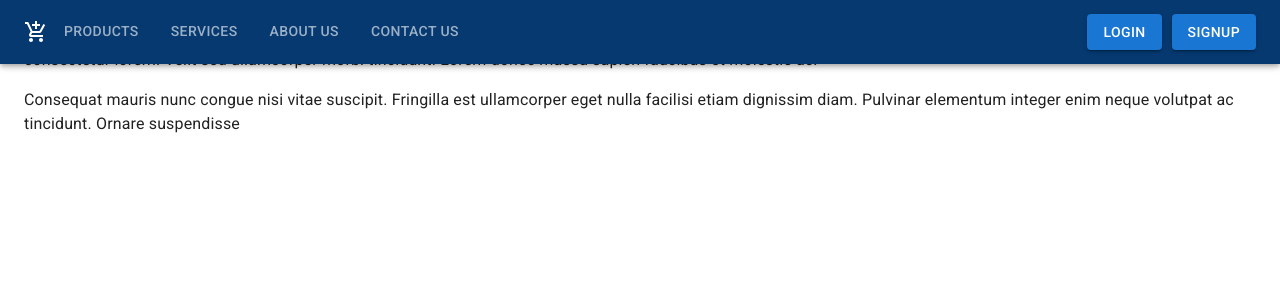
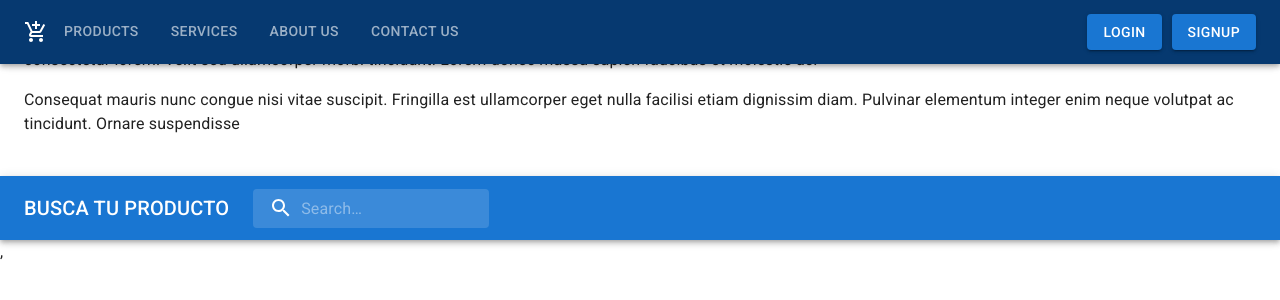
Before and after one commit to natagr23/Agro_App, a React (Create React App) app: page /components/Services/Services in a window 1280 px wide. Shown: the top 300 px of the page. Built offline with nearby package versions, Linux system fonts and the light colour scheme.

Commit message:
Setting search bar

```diff
--- a/public/index.html
+++ b/public/index.html
@@ -12,6 +12,9 @@
 
   <link rel="stylesheet" href="https://fonts.googleapis.com/icon?family=Material+Icons" />
 
+  <link rel="stylesheet" href="https://fonts.googleapis.com/css?family=Roboto:300,400,500,700&display=swap" />
+  <!-- Icons to support Material Design -->
+  <link rel="stylesheet" href="https://fonts.googleapis.com/icon?family=Material+Icons" />
   <meta name="viewport" content="initial-scale=1, width=device-width" />
 
   <link rel="apple-touch-icon" href="%PUBLIC_URL%/logo192.png" />
--- a/src/App.js
+++ b/src/App.js
@@ -1,9 +1,16 @@
+import * as React from 'react';
 import Navbar from './components/Navbar/Navbar';
+import { StyledEngineProvider } from '@mui/material/styles';
+import SearchBar from './components/SearchBar/SearchBar';
 
-export function App() {
+function App() {
   return (
     <div className="App">
       <Navbar />
+      <StyledEngineProvider injectFirst>
+        <SearchBar />
+      </StyledEngineProvider>
+      ,
     </div>
   );
 }
--- /dev/null
+++ b/src/components/SearchBar/SearchBar.js
@@ -0,0 +1,165 @@
+import * as React from 'react';
+import { styled, alpha } from '@mui/material/styles';
+import AppBar from '@mui/material/AppBar';
+import Box from '@mui/material/Box';
+import Toolbar from '@mui/material/Toolbar';
+import IconButton from '@mui/material/IconButton';
+import Typography from '@mui/material/Typography';
+import InputBase from '@mui/material/InputBase';
+import Badge from '@mui/material/Badge';
+import MenuItem from '@mui/material/MenuItem';
+import Menu from '@mui/material/Menu';
+import MenuIcon from '@mui/icons-material/Menu';
+import SearchIcon from '@mui/icons-material/Search';
+import AccountCircle from '@mui/icons-material/AccountCircle';
+import MailIcon from '@mui/icons-material/Mail';
+import NotificationsIcon from '@mui/icons-material/Notifications';
+import MoreIcon from '@mui/icons-material/MoreVert';
+
+const Search = styled('div')(({ theme }) => ({
+  position: 'relative',
+  borderRadius: theme.shape.borderRadius,
+  backgroundColor: alpha(theme.palette.common.white, 0.15),
+  '&:hover': {
+    backgroundColor: alpha(theme.palette.common.white, 0.25),
+  },
+  marginRight: theme.spacing(2),
+  marginLeft: 0,
+  width: '100%',
+  [theme.breakpoints.up('sm')]: {
+    marginLeft: theme.spacing(3),
+    width: 'auto',
+  },
+}));
+
+const SearchIconWrapper = styled('div')(({ theme }) => ({
+  padding: theme.spacing(0, 2),
+  height: '100%',
+  position: 'absolute',
+  pointerEvents: 'none',
+  display: 'flex',
+  alignItems: 'center',
+  justifyContent: 'center',
+}));
+
+const StyledInputBase = styled(InputBase)(({ theme }) => ({
+  color: 'inherit',
+  '& .MuiInputBase-input': {
+    padding: theme.spacing(1, 1, 1, 0),
+    // vertical padding + font size from searchIcon
+    paddingLeft: `calc(1em + ${theme.spacing(4)})`,
+    transition: theme.transitions.create('width'),
+    width: '100%',
+    [theme.breakpoints.up('md')]: {
+      width: '20ch',
+    },
+  },
+}));
+
+export default function PrimarySearchAppBar() {
+  const [anchorEl, setAnchorEl] = React.useState(null);
+  const [mobileMoreAnchorEl, setMobileMoreAnchorEl] = React.useState(null);
+
+  const isMenuOpen = Boolean(anchorEl);
+  const isMobileMenuOpen = Boolean(mobileMoreAnchorEl);
+
+  const handleProfileMenuOpen = (event) => {
+    setAnchorEl(event.currentTarget);
+  };
+
+  const handleMobileMenuClose = () => {
+    setMobileMoreAnchorEl(null);
+  };
+
+  const handleMenuClose = () => {
+    setAnchorEl(null);
+    handleMobileMenuClose();
+  };
+
+  const handleMobileMenuOpen = (event) => {
+    setMobileMoreAnchorEl(event.currentTarget);
+  };
+
+  const menuId = 'primary-search-account-menu';
+  const renderMenu = (
+    <Menu
+      anchorEl={anchorEl}
+      anchorOrigin={{
+        vertical: 'top',
+        horizontal: 'right',
+      }}
+      id={menuId}
+      keepMounted
+      transformOrigin={{
+        vertical: 'top',
+        horizontal: 'right',
+      }}
+      open={isMenuOpen}
+      onClose={handleMenuClose}
+    >
+      <MenuItem onClick={handleMenuClose}>Profile</MenuItem>
+      <MenuItem onClick={handleMenuClose}>My account</MenuItem>
+    </Menu>
+  );
+
+  const mobileMenuId = 'primary-search-account-menu-mobile';
+  const renderMobileMenu = (
+    <Menu
+      anchorEl={mobileMoreAnchorEl}
+      anchorOrigin={{
+        vertical: 'top',
+        horizontal: 'right',
+      }}
+      id={mobileMenuId}
+      keepMounted
+      transformOrigin={{
+        vertical: 'top',
+        horizontal: 'right',
+      }}
+      open={isMobileMenuOpen}
+      onClose={handleMobileMenuClose}
+    ></Menu>
+  );
+
+  return (
+    <Box>
+      <AppBar position="static">
+        <Toolbar>
+          <Typography
+            variant="h6"
+            noWrap
+            component="div"
+            sx={{ display: { xs: 'none', sm: 'block' } }}
+          >
+            BUSCA TU PRODUCTO
+          </Typography>
+          <Search>
+            <SearchIconWrapper>
+              <SearchIcon />
+            </SearchIconWrapper>
+            <StyledInputBase
+              placeholder="Search…"
+              inputProps={{ 'aria-label': 'search' }}
+            />
+          </Search>
+          <Box sx={{ flexGrow: 1 }} />
+          <Box sx={{ display: { xs: 'none', md: 'flex' } }}></Box>
+          <Box sx={{ display: { xs: 'flex', md: 'none' } }}>
+            <IconButton
+              size="large"
+              aria-label="show more"
+              aria-controls={mobileMenuId}
+              aria-haspopup="true"
+              onClick={handleMobileMenuOpen}
+              color="inherit"
+            >
+              <MoreIcon />
+            </IconButton>
+          </Box>
+        </Toolbar>
+      </AppBar>
+      {renderMobileMenu}
+      {renderMenu}
+    </Box>
+  );
+}
```
